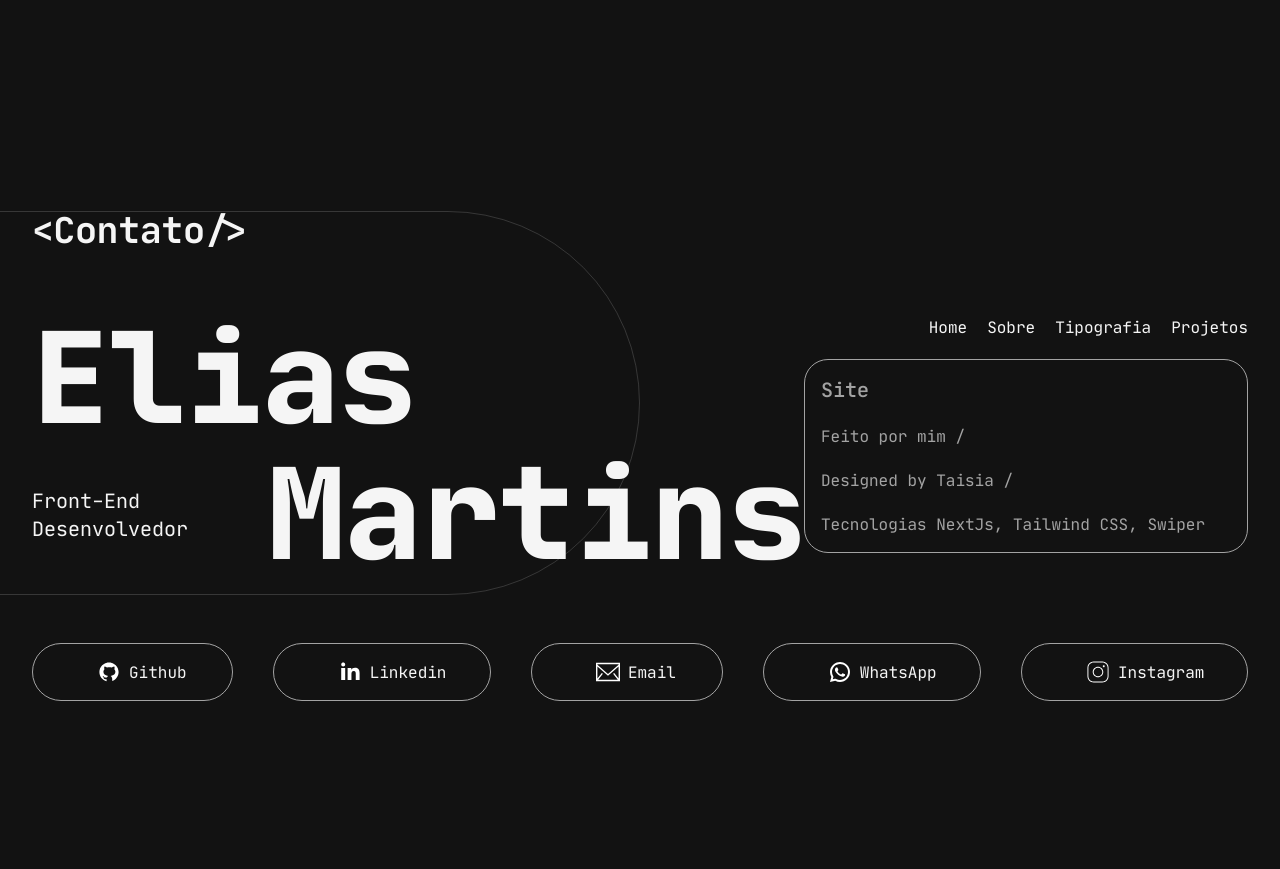
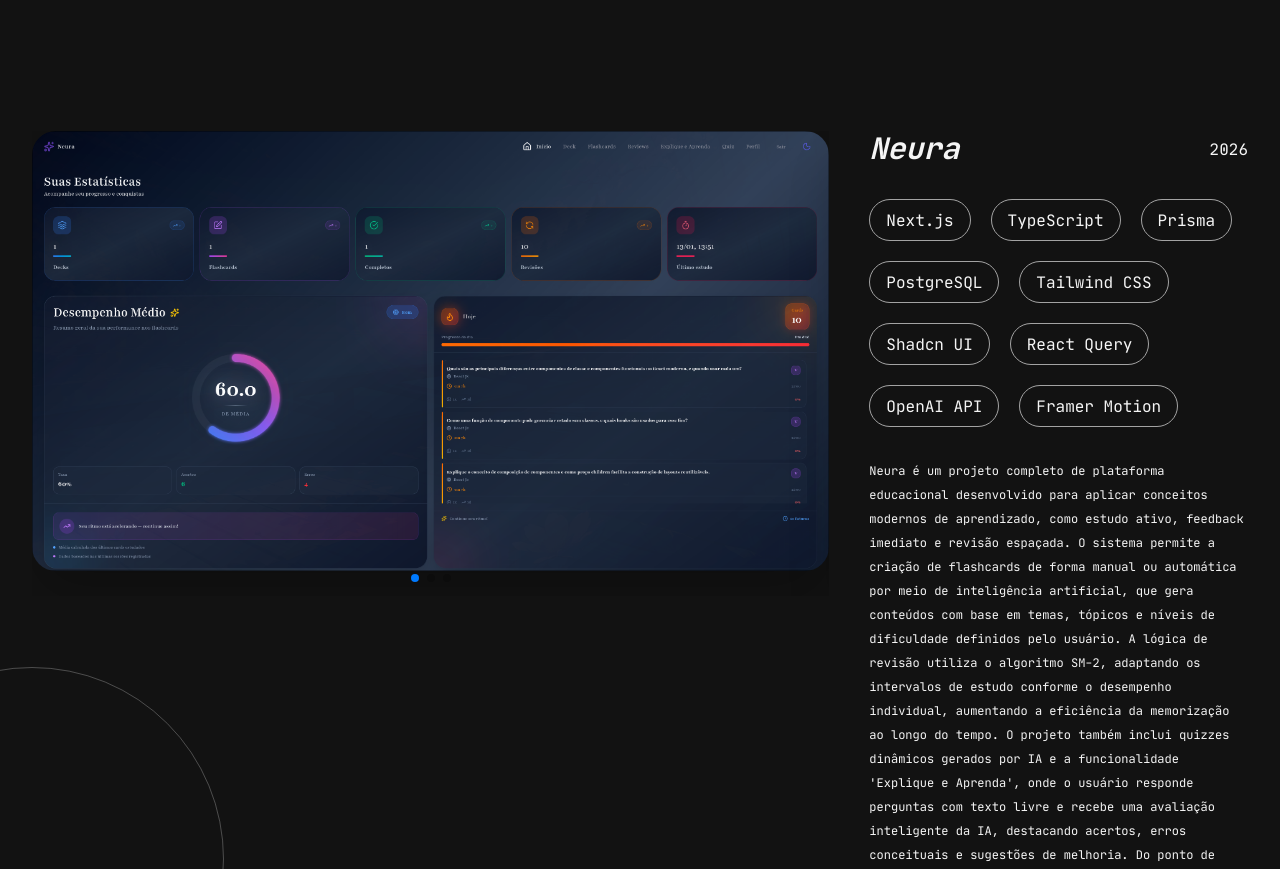
Before and after one commit to EliasMartinzs/my-portfolio, a Next.js app: page / in a window 1280 px wide. Shown: the part 7720-8589 px from the top of the page. Before the commit the page ends 8461 px from the top, so only its background shows below. Built offline with nearby package versions, Linux system fonts and the light colour scheme.

Commit message:
Update projects.tsx

```diff
--- a/components/projects.tsx
+++ b/components/projects.tsx
@@ -17,6 +17,10 @@ import Gym3 from "@/public/gym3.png";
 import Amb1 from "@/public/amb1.png";
 import Amb2 from "@/public/amb2.png";
 import Amb3 from "@/public/amb3.png";
+import Neura1 from "@/public/neura-1.png";
+import Neura2 from "@/public/neura-2.png";
+import Neura3 from "@/public/neura-3.png";
+
 
 import Image, { StaticImageData } from "next/image";
 import { Separator } from "./ui/separator";
@@ -148,6 +152,33 @@ export const Projects = () => {
             deploy="https://gym-os-six.vercel.app/"
             github="https://github.com/EliasMartinzs/gym-os"
           />
+ <Separator className="bg-muted-foreground" />
+          <ProjectMobile
+  projectName="Neura"
+  projectDate="2026"
+  technologies={[
+    "Next.js",
+    "TypeScript",
+    "Prisma",
+    "PostgreSQL",
+    "Tailwind CSS",
+    "Shadcn UI",
+    "React Query",
+    "OpenAI",
+    "Framer Motion",
+  ]}
+  description="Neura é uma plataforma inteligente de estudos focada em aprendizado ativo e retenção de conhecimento.
+  O projeto permite que usuários criem flashcards manualmente ou utilizem inteligência artificial para gerar cartões automaticamente a partir de temas, tópicos e níveis de dificuldade personalizados.
+  A aplicação implementa o método de revisão espaçada (SM-2), ajustando automaticamente os intervalos de revisão com base nos acertos e erros do usuário, otimizando o processo de memorização.
+  Além disso, conta com quizzes gerados por IA e a funcionalidade 'Explique e Aprenda', onde o usuário explica um tema com suas próprias palavras, a IA gera perguntas relacionadas e avalia a resposta fornecendo feedback detalhado sobre acertos, erros e pontos de melhoria.
+  O objetivo do Neura é transformar o estudo passivo em um processo interativo, personalizado e eficiente."
+  image1={Neura1}
+  image2={Neura2}
+  image3={Neura3}
+  deploy=""
+  github="https://github.com/EliasMartinzs/neura"
+/>
+
         </div>
       </div>
 
@@ -251,6 +282,33 @@ export const Projects = () => {
           key="gym-os"
           description="Um aplicativo web eficiente permite que personal trainers gerenciem alunos, treinos e horários de maneira prática. O sistema disponibiliza um painel com informações fundamentais (quantidade de alunos, exercícios mais recomendados, distribuição por objetivos), registro e monitoramento de alunos (status, tempo de relacionamento, aniversários), elaboração de templates de treino reutilizáveis ou personalizados, além de uma agenda para gerenciamento de aulas. Com temas claros e escuros, gráficos interativos e formulários simplificados, o aplicativo contribui para a automação de tarefas e aprimoramento do acompanhamento dos estudantes. Desenvolvido utilizando Next.js, TypeScript e Tailwind CSS."
         />
+
+        <ProjectDesktop
+  title="Neura"
+  date="2026"
+  deploy=""
+  github="https://github.com/EliasMartinzs/neura"
+  data={[Neura1, Neura2, Neura3]}
+  side="right"
+  technologies={[
+    "Next.js",
+    "TypeScript",
+    "Prisma",
+    "PostgreSQL",
+    "Tailwind CSS",
+    "Shadcn UI",
+    "React Query",
+    "OpenAI API",
+    "Framer Motion",
+  ]}
+  key="neura"
+  description="Neura é um projeto completo de plataforma educacional desenvolvido para aplicar conceitos modernos de aprendizado, como estudo ativo, feedback imediato e revisão espaçada.
+  O sistema permite a criação de flashcards de forma manual ou automática por meio de inteligência artificial, que gera conteúdos com base em temas, tópicos e níveis de dificuldade definidos pelo usuário.
+  A lógica de revisão utiliza o algoritmo SM-2, adaptando os intervalos de estudo conforme o desempenho individual, aumentando a eficiência da memorização ao longo do tempo.
+  O projeto também inclui quizzes dinâmicos gerados por IA e a funcionalidade 'Explique e Aprenda', onde o usuário responde perguntas com texto livre e recebe uma avaliação inteligente da IA, destacando acertos, erros conceituais e sugestões de melhoria.
+  Do ponto de vista técnico, o projeto explora integração avançada com IA, gerenciamento de estado assíncrono, arquitetura escalável e uma interface moderna focada em experiência do usuário."
+/>
+
       </div>
     </section>
   );
```
